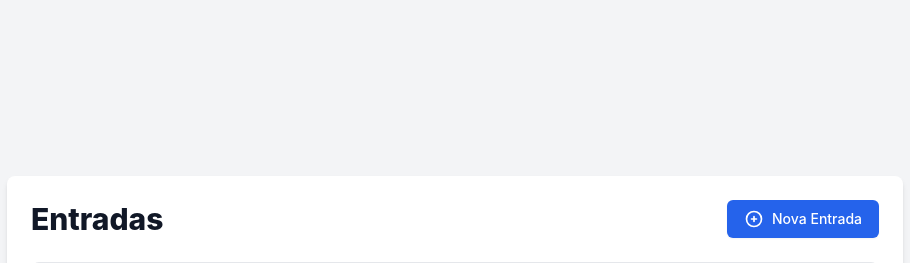
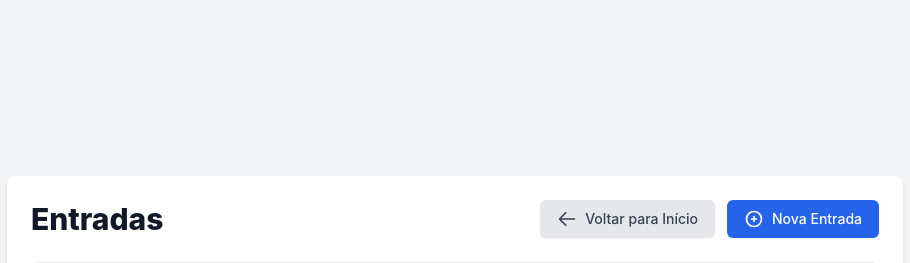
Before and after one commit to FabioVRocha/SIGPORT, a Flask app: page /entries/list in a window 1280 px wide. Shown: the part 148-411 px from the top of the page, without its empty margins (185-1095 px from the left). Run offline with Flask 3, Linux system fonts and the light colour scheme; some libraries are stand-ins or nearby versions.

Commit message:
Layout Lista Entrada

```diff
--- a/Templates/entries_list.html
+++ b/Templates/entries_list.html
@@ -24,18 +24,29 @@
         }
         ::-webkit-scrollbar-thumb:hover {
             background: #555;
+            border-radius: 10px;
         }
     </style>
 </head>
 <body class="bg-gray-100 flex items-center justify-center min-h-screen p-4">
-    <!-- Contêiner principal com fundo branco, cantos arredondados e sombra.
-         Agora usa max-w-full em telas pequenas e max-w-4xl em telas maiores para melhor responsividade. -->
+    <!-- Main container with white background, rounded corners and shadow.
+         Now uses max-w-full on small screens and max-w-4xl on larger screens for better responsiveness. -->
     <div class="bg-white p-6 rounded-lg shadow-md w-full max-w-full sm:max-w-4xl">
         <div class="flex flex-col sm:flex-row justify-between items-center mb-6">
-            <!-- Título da página -->
+            <!-- Page title -->
             <h1 class="text-3xl font-extrabold text-gray-900 mb-4 sm:mb-0">Entradas</h1>
-            <!-- Botão para adicionar nova entrada -->
-            <a href="/entries/new" class="inline-flex items-center px-4 py-2 border border-transparent text-sm font-medium rounded-md shadow-sm text-white bg-blue-600 hover:bg-blue-700 focus:outline-none focus:ring-2 focus:ring-offset-2 focus:ring-blue-500 transition duration-150 ease-in-out">
+            <!-- Button container: always vertical by default, horizontal on medium screens and larger -->
+            <div class="flex flex-col space-y-3 md:flex-row md:space-y-0 md:space-x-3 w-full sm:w-auto">
+                <!-- Button to go back to the home page -->
+                <a href="/" class="inline-flex items-center justify-center px-4 py-2 border border-transparent text-sm font-medium rounded-md shadow-sm text-gray-700 bg-gray-200 hover:bg-gray-300 focus:outline-none focus:ring-2 focus:ring-offset-2 focus:ring-gray-500 transition duration-150 ease-in-out w-full md:w-auto">
+                    <!-- Heroicon: ArrowLeft -->
+                    <svg xmlns="http://www.w3.org/2000/svg" fill="none" viewBox="0 0 24 24" stroke-width="2" stroke="currentColor" class="w-5 h-5 mr-2">
+                        <path stroke-linecap="round" stroke-linejoin="round" d="M10.5 19.5 3 12m0 0 7.5-7.5M3 12h18" />
+                    </svg>
+                    Voltar para Início
+                </a>
+                <!-- Button to add new entry -->
+                <a href="/entries/new" class="inline-flex items-center justify-center px-4 py-2 border border-transparent text-sm font-medium rounded-md shadow-sm text-white bg-blue-600 hover:bg-blue-700 focus:outline-none focus:ring-2 focus:ring-offset-2 focus:ring-blue-500 transition duration-150 ease-in-out w-full md:w-auto">
                     <!-- Heroicon: PlusCircle -->
                     <svg xmlns="http://www.w3.org/2000/svg" fill="none" viewBox="0 0 24 24" stroke-width="2" stroke="currentColor" class="w-5 h-5 mr-2">
                         <path stroke-linecap="round" stroke-linejoin="round" d="M12 9v6m3-3H9m12 0a9 9 0 11-18 0 9 9 0 0118 0z" />
@@ -43,7 +54,8 @@
                     Nova Entrada
                 </a>
             </div>
-        <!-- Contêiner da tabela com rolagem horizontal para mobile -->
+        </div>
+        <!-- Table container with horizontal scrolling for mobile -->
         <div class="overflow-x-auto rounded-lg shadow-sm border border-gray-200">
             <table class="min-w-full divide-y divide-gray-200">
                 <thead class="bg-gray-50">
```
Lines whose indentation alone changed are shown as unchanged.
